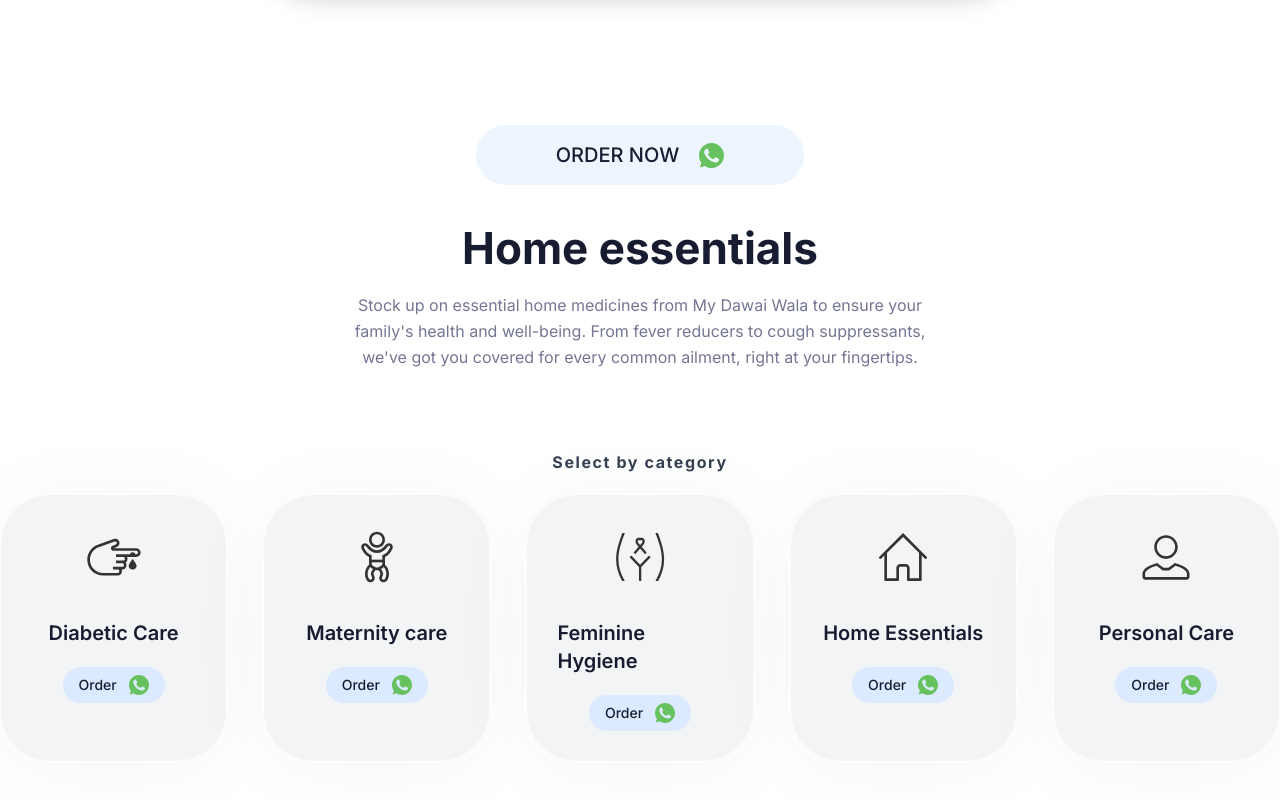
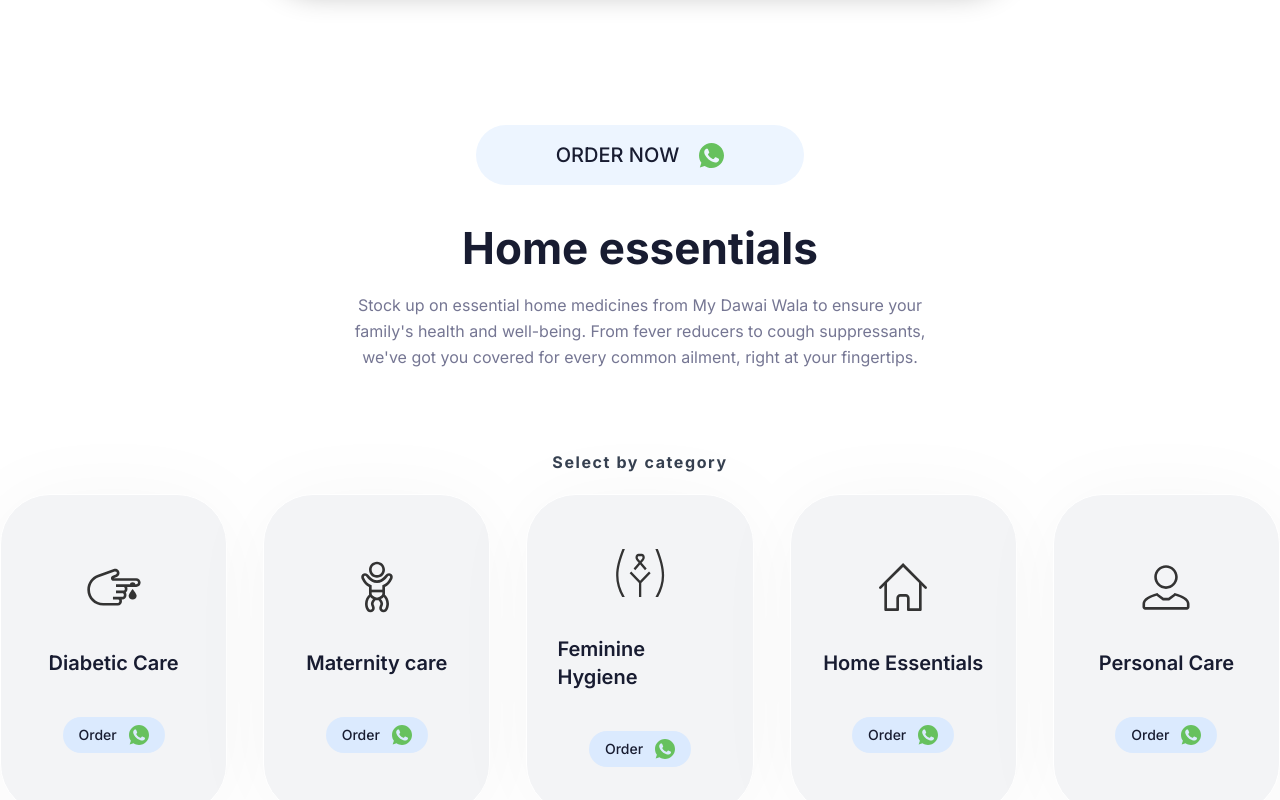
Before and after one commit to Thisisashutosh/solid-nextjs-main, a Next.js app: page / in a window 1280 px wide. Shown: the part 3380-4180 px from the top of the page. Built offline with nearby package versions, Linux system fonts and the light colour scheme.

Commit message:
changes categories height

```diff
--- a/components/Brands/index.tsx
+++ b/components/Brands/index.tsx
@@ -9,7 +9,7 @@
       {/* <!-- ===== Clients Start ===== --> */}
       <section className="border flex items-center justify-center border-x-0 border-y-stroke py-11">
         <div className="w-full max-w-c-1390 px-4 md:px-8 2xl:px-0">
-          <div className="grid grid-cols-3 items-center justify-center gap-7.5 md:grid-cols-6">
+          <div className="grid grid-cols-3 items-center justify-center gap-7.5 lg:grid-cols-6">
             {brandData.map((brand, key) => (
               <SingleBrand brand={brand} key={key} />
             ))}
--- a/components/Categories/index.tsx
+++ b/components/Categories/index.tsx
@@ -8,7 +8,7 @@
     <>
       {/* <!-- ===== Features Start ===== --> */}
       <section id="features" className="py-20 lg:py-25 xl:py-30">
-        <div className="mx-auto max-w-c-1315 px-4 md:px-8 xl:px-0">
+        <div className="mx-auto max-w-c-1390 px-4 md:px-8 xl:px-0">
           {/* <!-- Section Title Start --> */}
           <SectionHeader
             headerInfo={{
@@ -21,7 +21,7 @@
           <p className="mb-5 mt-12.5 text-center text-base font-bold tracking-widest text-gray-700 lg:mt-15 xl:mt-20">
             Select by category
           </p>
-          <div className="grid grid-cols-1 gap-7.5 md:grid-cols-2 lg:grid-cols-5 xl:gap-9">
+          <div className="grid grid-cols-1 gap-7.5 md:grid-cols-2 lg:h-80 lg:grid-cols-5 xl:gap-9">
             {/* <!-- Features item Start --> */}
             <motion.div
               variants={{
@@ -39,7 +39,7 @@
               whileInView="visible"
               transition={{ duration: 0.5 }}
               viewport={{ once: true }}
-              className="animate_top z-40 cursor-pointer rounded-[50px] border border-white bg-gray-100 p-7.5 shadow-solid-3 transition-all hover:shadow-solid-4"
+              className="animate_top z-40 flex flex-col items-center justify-center cursor-pointer rounded-[50px] border border-white bg-gray-100 p-7.5 shadow-solid-3 transition-all hover:shadow-solid-4"
             >
               <div className="relative flex items-center justify-center rounded-[4px]">
                 <svg
@@ -80,7 +80,7 @@
                 </h3>
               </div>
               <div className="flex items-center justify-center">
-                <button className="inline-flex items-center justify-center gap-2 rounded-[50px] bg-blue-100 px-6 py-3 lg:px-4 lg:py-2">
+                <button className="inline-flex items-center justify-center gap-2 rounded-[50px] bg-blue-100 px-6 py-3 lg:px-4 lg:mt-5 lg:py-2">
                   <span className="pr-1 text-sm font-medium text-black dark:text-white">
                     Order
                   </span>
@@ -145,7 +145,7 @@
               whileInView="visible"
               transition={{ duration: 0.5 }}
               viewport={{ once: true }}
-              className="animate_top z-40 cursor-pointer rounded-[50px] border border-white bg-gray-100 p-7.5 shadow-solid-3 transition-all hover:shadow-solid-4"
+              className="animate_top z-40 cursor-pointer flex flex-col items-center justify-center rounded-[50px] border border-white bg-gray-100 p-7.5 shadow-solid-3 transition-all hover:shadow-solid-4"
             >
               <div className="relative flex items-center justify-center rounded-[4px]">
                 <svg
@@ -196,7 +196,7 @@
                 </h3>
               </div>
               <div className="flex items-center justify-center">
-                <button className="inline-flex items-center justify-center gap-2 rounded-[50px] bg-blue-100 px-6 py-3 lg:px-4 lg:py-2">
+                <button className="inline-flex items-center justify-center gap-2 rounded-[50px] bg-blue-100 px-6 py-3 lg:px-4 lg:mt-5 lg:py-2">
                   <span className="pr-1 text-sm font-medium text-black dark:text-white">
                     Order
                   </span>
@@ -261,7 +261,7 @@
               whileInView="visible"
               transition={{ duration: 0.5 }}
               viewport={{ once: true }}
-              className="animate_top z-40 cursor-pointer rounded-[50px] border border-white bg-gray-100 p-7.5 shadow-solid-3 transition-all hover:shadow-solid-4"
+              className="animate_top z-40 cursor-pointer flex flex-col items-center justify-center rounded-[50px] border border-white bg-gray-100 p-7.5 shadow-solid-3 transition-all hover:shadow-solid-4"
             >
               <div className="relative flex items-center justify-center rounded-[4px]">
                 <svg
@@ -294,7 +294,7 @@
                 </h3>
               </div>
               <div className="flex items-center justify-center">
-                <button className="inline-flex items-center justify-center gap-2 rounded-[50px] bg-blue-100 px-6 py-3 lg:px-4 lg:py-2">
+                <button className="inline-flex items-center justify-center gap-2 rounded-[50px] bg-blue-100 px-6 py-3 lg:px-4 lg:mt-5 lg:py-2">
                   <span className="pr-1 text-sm font-medium text-black dark:text-white">
                     Order
                   </span>
@@ -359,7 +359,7 @@
               whileInView="visible"
               transition={{ duration: 0.5 }}
               viewport={{ once: true }}
-              className="animate_top z-40 cursor-pointer rounded-[50px] border border-white bg-gray-100 p-7.5 shadow-solid-3 transition-all hover:shadow-solid-4"
+              className="animate_top z-40 cursor-pointer flex flex-col items-center justify-center rounded-[50px] border border-white bg-gray-100 p-7.5 shadow-solid-3 transition-all hover:shadow-solid-4"
             >
               <div className="relative flex items-center justify-center rounded-[4px]">
                 <svg
@@ -398,7 +398,7 @@
                 </h3>
               </div>
               <div className="flex items-center justify-center">
-                <button className="inline-flex items-center justify-center gap-2 rounded-[50px] bg-blue-100 px-6 py-3 lg:px-4 lg:py-2">
+                <button className="inline-flex items-center justify-center gap-2 rounded-[50px] bg-blue-100 px-6 py-3 lg:px-4 lg:mt-5 lg:py-2">
                   <span className="pr-1 text-sm font-medium text-black dark:text-white">
                     Order
                   </span>
@@ -463,7 +463,7 @@
               whileInView="visible"
               transition={{ duration: 0.5 }}
               viewport={{ once: true }}
-              className="animate_top z-40 cursor-pointer rounded-[50px] border border-white bg-gray-100 p-7.5 shadow-solid-3 transition-all hover:shadow-solid-4"
+              className="animate_top z-40 cursor-pointer flex flex-col items-center justify-center rounded-[50px] border border-white bg-gray-100 p-7.5 shadow-solid-3 transition-all hover:shadow-solid-4"
             >
               <div className="relative flex items-center justify-center rounded-[4px]">
                 <svg
@@ -502,7 +502,7 @@
                 </h3>
               </div>
               <div className="flex items-center justify-center">
-                <button className="inline-flex items-center justify-center gap-2 rounded-[50px] bg-blue-100 px-6 py-3 lg:px-4 lg:py-2">
+                <button className="inline-flex items-center justify-center gap-2 rounded-[50px] bg-blue-100 px-6 py-3 lg:px-4 lg:mt-5 lg:py-2">
                   <span className="pr-1 text-sm font-medium text-black dark:text-white">
                     Order
                   </span>
```
